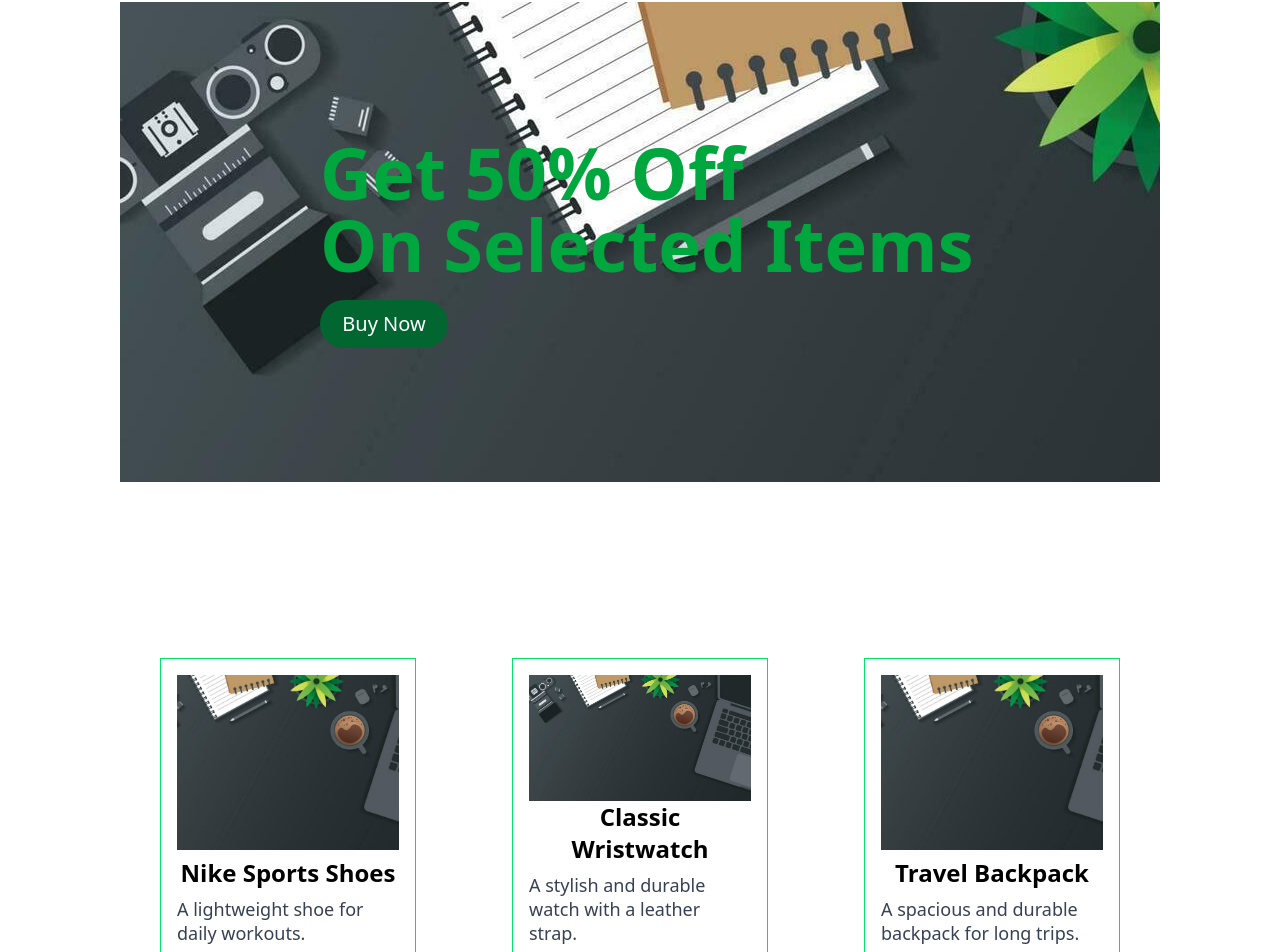
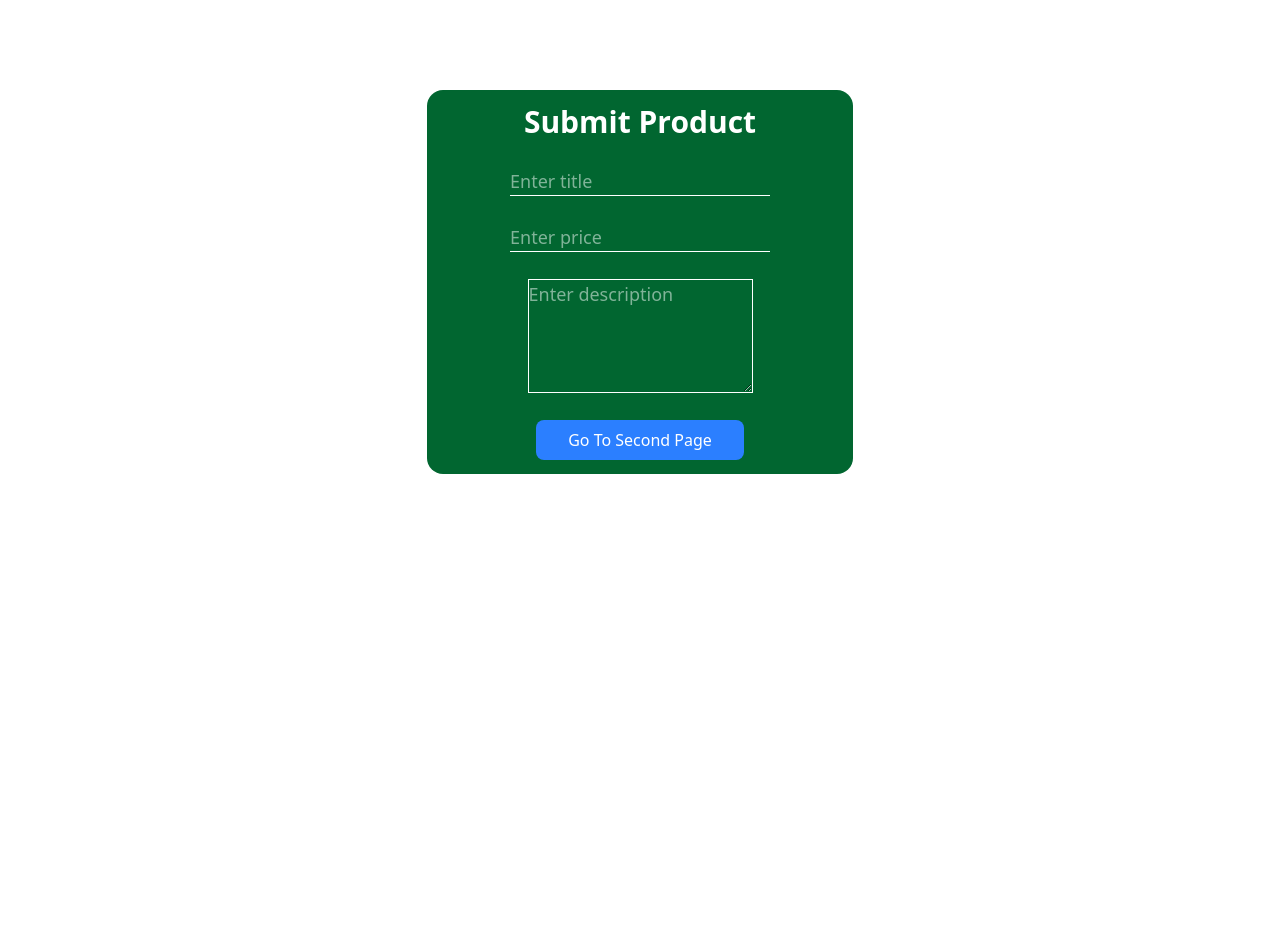
Before and after one commit to HosseinYasinzade/shopping-site-react, a React (Vite) app: page / in a window 1280 px wide. Shown: the part 118-1070 px from the top of the page. After the commit the page ends 800 px from the top, so only its background shows below. Built offline with nearby package versions, Linux system fonts and the light colour scheme; data requests are answered from the project's data file.

Commit message:
feat: complete add product forms

```diff
--- a/package.json
+++ b/package.json
@@ -14,6 +14,7 @@
     "axios": "^1.8.3",
     "react": "^19.0.0",
     "react-dom": "^19.0.0",
+    "react-router-dom": "^7.3.0",
     "tailwindcss": "^4.0.12"
   },
   "devDependencies": {
--- a/src/App.tsx
+++ b/src/App.tsx
@@ -1,7 +1,22 @@
+import { BrowserRouter as Router, Routes, Route } from "react-router-dom";
+import { FormProvider } from "./Context/FormContext";
+import Form1 from "./components/Form1/Form1";
+import Form2 from "./components/Form2/Form2";
+// import CardsList from "./components/Cards/CardsList";
 import Home from "./components/Pages/Home";
 
 function App() {
-  return <Home />;
+  return (
+    <FormProvider>
+      <Router>
+        <Routes>
+          <Route path="/" element={<Form1 />} />
+          <Route path="/form-two" element={<Form2 />} />
+          <Route path="/card-list" element={<Home />} />
+        </Routes>
+      </Router>
+    </FormProvider>
+  );
 }
 
 export default App;
--- /dev/null
+++ b/src/Context/FormContext.tsx
@@ -0,0 +1,40 @@
+import { createContext, useContext, useState, ReactNode } from "react";
+
+interface FormData {
+  name?: string;
+  age?: number;
+  title?: string;
+  price?: string;
+  description?: string;
+  off?: string;
+  color?: string;
+}
+
+type FormContextType = {
+  formData: Partial<FormData>;
+  updateFormData: (data: Partial<FormData>) => void;
+};
+
+const FormContext = createContext<FormContextType | undefined>(undefined);
+
+export const FormProvider = ({ children }: { children: ReactNode }) => {
+  const [formData, setFormData] = useState<Partial<FormData>>({});
+
+  const updateFormData = (data: Partial<FormData>) => {
+    setFormData((prev) => ({ ...prev, ...data }));
+  };
+
+  return (
+    <FormContext.Provider value={{ formData, updateFormData }}>
+      {children}
+    </FormContext.Provider>
+  );
+};
+
+export const useFormContext = () => {
+  const context = useContext(FormContext);
+  if (!context) {
+    throw new Error("no context");
+  }
+  return context;
+};
--- a/src/components/Card/Card.tsx
+++ b/src/components/Card/Card.tsx
@@ -1,25 +1,24 @@
 interface CardProps {
-  img_src: string;
   title: string;
   description: string;
+  brand: string;
   off: string;
+  price: number;
 }
 
-const Card = ({ img_src, title, description, off }: CardProps) => {
-  console.log(img_src);
-  console.log(title);
-
+const Card = ({ title, description, brand, off, price }: CardProps) => {
   return (
-    <div className="border border-green-400 w-64 h-96 p-4 flex flex-col justify-between mx-0 md:mx-10 mt-10">
-      <img
-        src={img_src}
-        alt="product image"
-        className="h-1/2 w-full object-cover"
-      />
+    <div className="border border-green-400 w-64  p-4 flex flex-col justify-between mx-0 md:mx-10 mt-10">
       <div className="flex flex-col gap-2">
         <h3 className="text-center text-2xl font-bold">{title}</h3>
         <p className="text-lg leading-6 text-gray-700">{description}</p>
-        <span className="text-red-500 font-semibold">{off} OFF</span>
+        <h3 className="font-bold">{brand}</h3>
+        <div className="flex gap-8 items-center">
+          <span className="text-red-500 font-semibold">{off} OFF</span>
+          <span className="text-green-500 text-xl font-semibold">
+            {price} $
+          </span>
+        </div>
         <button className="bg-green-800 text-white text-lg w-20 h-10 rounded-full self-center">
           Buy
         </button>
--- a/src/components/Cards/CardsList.tsx
+++ b/src/components/Cards/CardsList.tsx
@@ -3,10 +3,11 @@ import axios from "axios";
 import Card from "../Card/Card";
 
 interface CardData {
-  id: number;
-  img_src: string;
+  id: string;
   title: string;
   description: string;
+  brand: string;
+  price: number;
   off: string;
 }
 
@@ -19,7 +20,6 @@ const CardsList = () => {
     axios
       .get("http://localhost:3000/cards")
       .then((response) => {
-        console.log(response);
         setCards(response.data);
         setLoading(false);
       })
@@ -43,9 +43,10 @@ const CardsList = () => {
         {cards.map((card) => (
           <Card
             key={card.id}
-            img_src={card.img_src}
+            brand={card.brand}
             title={card.title}
             description={card.description}
+            price={card.price}
             off={card.off}
           />
         ))}
--- a/src/components/Form1/Form1.tsx
+++ b/src/components/Form1/Form1.tsx
@@ -1,24 +1,36 @@
-import { useState, useRef, ChangeEvent } from "react";
+import { useState, ChangeEvent, useRef } from "react";
+import { useNavigate } from "react-router-dom";
+import { useFormContext } from "../../Context/FormContext";
 import InputGenerator from "../InputGenerator/InputGenerator";
 
 const Form1 = () => {
+  const navigate = useNavigate();
+  const { updateFormData } = useFormContext();
+
   const [formData, setFormData] = useState({
     title: "",
+    description: "",
     price: "",
-    description: "",
   });
 
-  const titleRef = useRef<HTMLInputElement>(null);
-  const priceRef = useRef<HTMLInputElement>(null);
-  const descriptionRef = useRef<HTMLTextAreaElement>(null);
-
-  const handleChange = (event: ChangeEvent<HTMLInputElement>) => {
+  const handleChange = (
+    event: ChangeEvent<HTMLInputElement | HTMLTextAreaElement>
+  ) => {
     const { name, value } = event.target;
     setFormData((prevData) => ({
       ...prevData,
       [name]: value,
     }));
   };
+
+  const handleSubmit = (e: React.FormEvent<HTMLFormElement>) => {
+    e.preventDefault();
+    updateFormData(formData);
+    navigate("/form-two");
+  };
+
+  const titleRef = useRef<HTMLInputElement>(null);
+  const priceRef = useRef<HTMLInputElement>(null);
 
   const inputData = [
     {
@@ -28,8 +40,8 @@ const Form1 = () => {
       placeholder: "Enter title",
       required: true,
       autoFocus: true,
+      className: "border-b border-white text-lg outline-none",
       ref: titleRef,
-      className: "border-b border-white text-lg outline-none",
     },
     {
       name: "price",
@@ -38,31 +50,30 @@ const Form1 = () => {
       placeholder: "Enter price",
       required: true,
       autoFocus: false,
+      className: "border-b border-white text-lg outline-none",
       ref: priceRef,
-      className: "border-b border-white text-lg outline-none",
     },
   ];
 
   return (
     <div className="w-full flex justify-center items-center text-white mt-52">
       <div className="w-1/3 h-96 bg-green-800 rounded-2xl">
-        <form className="w-full h-full flex flex-col justify-around items-center">
+        <form
+          className="w-full h-full flex flex-col justify-around items-center"
+          onSubmit={handleSubmit}
+        >
           <h2 className="text-3xl font-bold">Submit Product</h2>
           <InputGenerator inputData={inputData} handleChange={handleChange} />
           <textarea
             name="description"
             value={formData.description}
-            onChange={(e) =>
-              setFormData({ ...formData, description: e.target.value })
-            }
+            onChange={handleChange}
             placeholder="Enter description"
             rows={4}
-            ref={descriptionRef}
             className="border border-white text-lg outline-none"
           />
-
           <button type="submit" className="bg-blue-500 px-8 py-2 rounded-lg">
-            Submit
+            Go To Second Page
           </button>
         </form>
       </div>
--- a/src/components/Form2/Form2.tsx
+++ b/src/components/Form2/Form2.tsx
@@ -1,14 +1,17 @@
-import { useState, useRef, ChangeEvent } from "react";
+import { useState, ChangeEvent, useRef } from "react";
+import { useNavigate } from "react-router-dom";
+import axios from "axios";
+import { useFormContext } from "../../Context/FormContext";
 import InputGenerator from "../InputGenerator/InputGenerator";
 
 const Form2 = () => {
-  const [formData, setFormData] = useState({
+  const navigate = useNavigate();
+  const { formData } = useFormContext();
+
+  const [FormData, setFormData] = useState({
+    brand: "",
     off: "",
-    color: "",
   });
-
-  const offRef = useRef<HTMLInputElement>(null);
-  const colorRef = useRef<HTMLInputElement>(null);
 
   const handleChange = (event: ChangeEvent<HTMLInputElement>) => {
     const { name, value } = event.target;
@@ -18,37 +21,68 @@ const Form2 = () => {
     }));
   };
 
+  const handleSubmit = async (e: React.FormEvent<HTMLFormElement>) => {
+    e.preventDefault();
+
+    try {
+      const response = await axios.get("http://localhost:3000/cards");
+      const cards = response.data;
+      const newId = cards.length + 1;
+
+      const finalData = {
+        id: newId,
+        img_src: "images/banner.jpg",
+        title: formData.title,
+        description: formData.description,
+        price: formData.price,
+        brand: FormData.brand,
+        off: FormData.off,
+      };
+
+      await axios.post("http://localhost:3000/cards", finalData);
+      navigate("/card-list");
+    } catch (error) {
+      console.error("Error sending data:", error);
+    }
+  };
+
+  const brandRef = useRef<HTMLInputElement>(null);
+  const offRef = useRef<HTMLInputElement>(null);
+
   const inputData = [
     {
+      name: "brand",
+      type: "text",
+      value: FormData.brand,
+      placeholder: "Enter brand",
+      required: true,
+      autoFocus: true,
+      className: "border-b border-white text-lg outline-none",
+      ref: brandRef,
+    },
+    {
       name: "off",
-      type: "number",
-      value: formData.off,
+      type: "text",
+      value: FormData.off,
       placeholder: "Enter Off",
       required: true,
-      autoFocus: true,
+      autoFocus: false,
+      className: "border-b border-white text-lg outline-none",
       ref: offRef,
-      className: "border-b border-white text-lg outline-none",
-    },
-    {
-      name: "color",
-      type: "text",
-      value: formData.color,
-      placeholder: "Enter Color",
-      required: true,
-      autoFocus: false,
-      ref: colorRef,
-      className: "border-b border-white text-lg outline-none",
     },
   ];
 
   return (
     <div className="w-full flex justify-center items-center text-white mt-52">
       <div className="w-1/3 h-96 bg-green-800 rounded-2xl">
-        <form className="w-full h-full flex flex-col justify-around items-center">
+        <form
+          className="w-full h-full flex flex-col justify-around items-center"
+          onSubmit={handleSubmit}
+        >
           <h2 className="text-3xl font-bold">Submit Product</h2>
           <InputGenerator inputData={inputData} handleChange={handleChange} />
           <button type="submit" className="bg-blue-500 px-8 py-2 rounded-lg">
-            Submit
+            Add to Cards
           </button>
         </form>
       </div>
--- a/src/data/db.json
+++ b/src/data/db.json
@@ -1,68 +1,3 @@
 {
-  "cards": [
-    {
-      "id": 1,
-      "img_src": "images/banner.jpg",
-      "title": "Nike Sports Shoes",
-      "description": "A lightweight shoe for daily workouts.",
-      "price": 200,
-      "off": "20%"
-    },
-    {
-      "id": 2,
-      "img_src": "images/banner.jpg",
-      "title": "Classic Wristwatch",
-      "description": "A stylish and durable watch with a leather strap.",
-      "price": 80,
-      "off": "15%"
-    },
-    {
-      "id": 3,
-      "img_src": "images/banner.jpg",
-      "title": "Travel Backpack",
-      "description": "A spacious and durable backpack for long trips.",
-      "price": 120,
-      "off": "10%"
-    },
-    {
-      "id": 4,
-      "img_src": "images/banner.jpg",
-      "title": "Classic Wristwatch",
-      "description": "A stylish and durable watch with a leather strap.",
-      "price": 200,
-      "off": "15%"
-    },
-    {
-      "id": 5,
-      "img_src": "images/banner.jpg",
-      "title": "Travel Backpack",
-      "description": "A spacious and durable backpack for long trips.",
-      "price": 450,
-      "off": "10%"
-    },
-    {
-      "id": 6,
-      "img_src": "images/banner.jpg",
-      "title": "Nike Sports Shoes",
-      "description": "A lightweight shoe for daily workouts.",
-      "price": 2000,
-      "off": "20%"
-    },
-    {
-      "id": 7,
-      "img_src": "images/banner.jpg",
-      "title": "Travel Backpack",
-      "description": "A spacious and durable backpack for long trips.",
-      "price": 700,
-      "off": "10%"
-    },
-    {
-      "id": 8,
-      "img_src": "images/banner.jpg",
-      "title": "Nike Sports Shoes",
-      "description": "A lightweight shoe for daily workouts.",
-      "price": 200,
-      "off": "20%"
-    }
-  ]
+  "cards": []
 }
```
Also changed, not shown: 1 other file (tests, documents, lock files or other folders).
